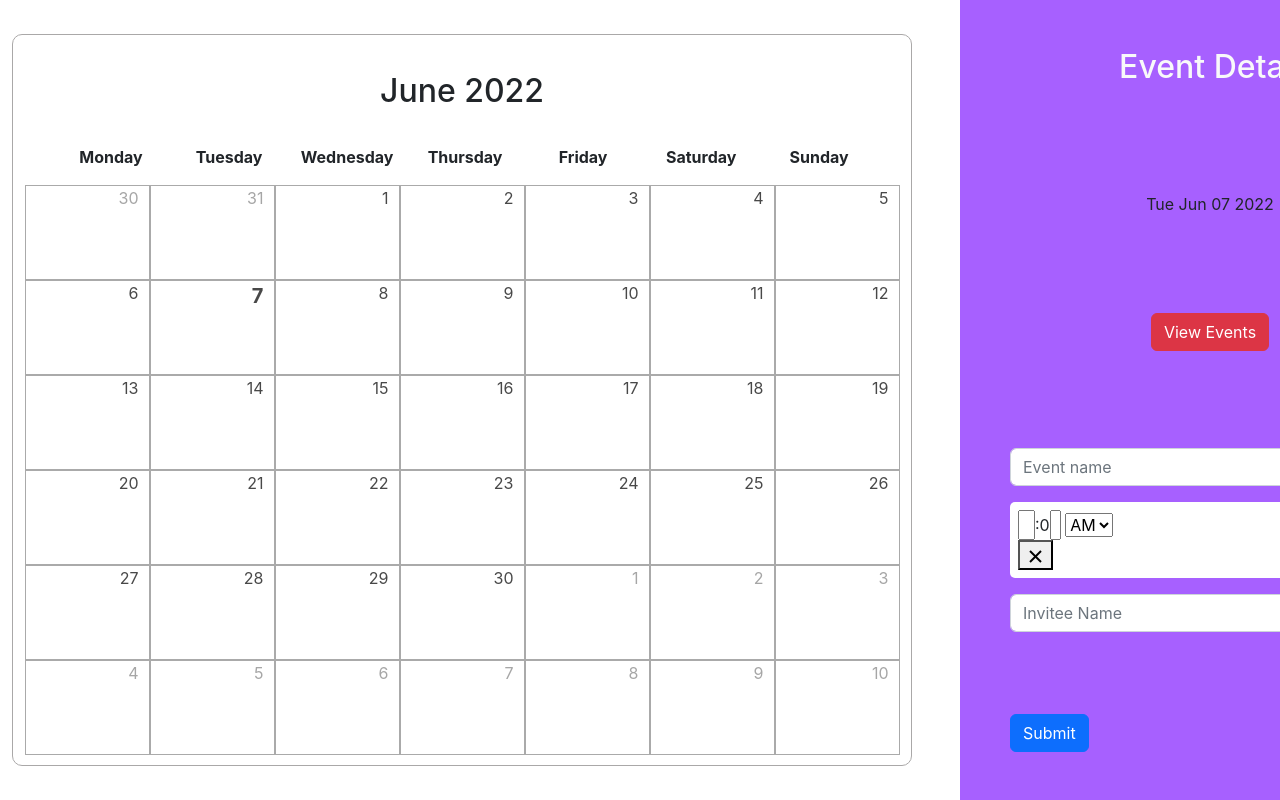
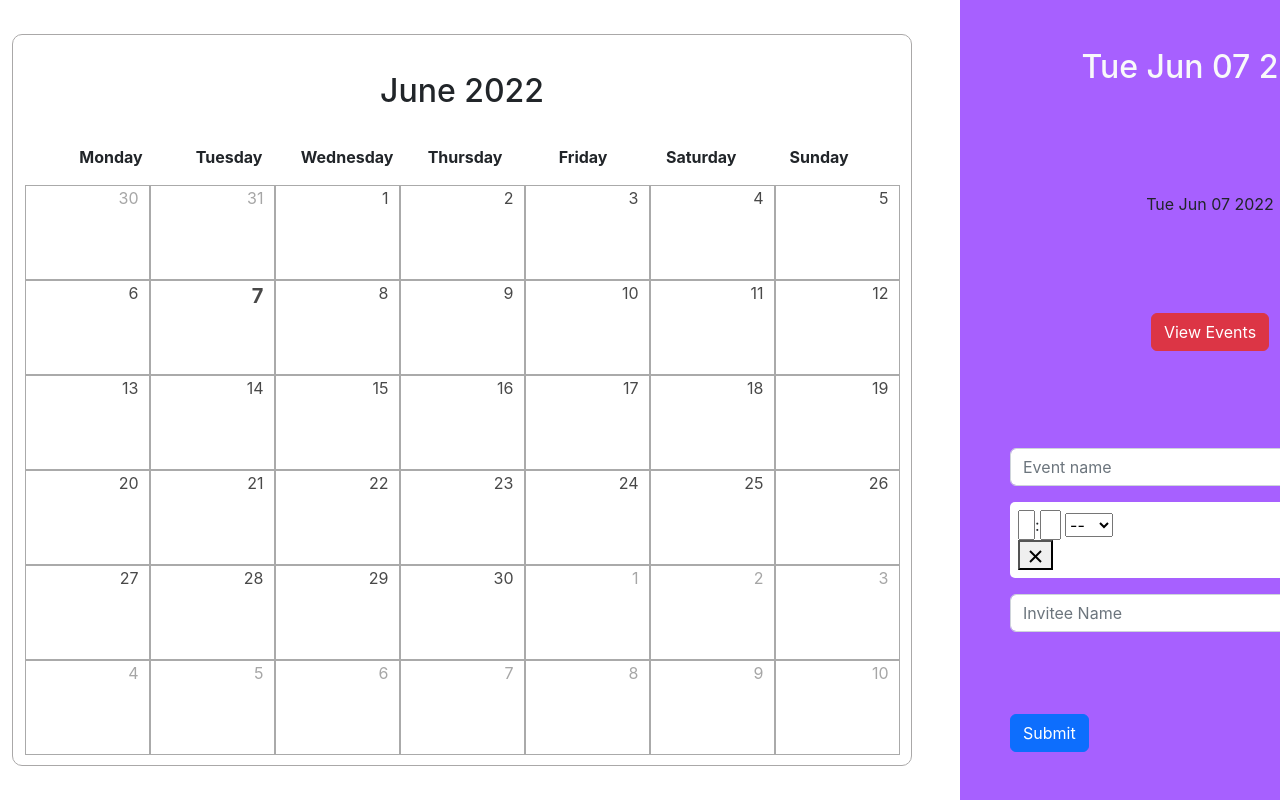
Before and after one commit to hanscristian3799/calendar-app, a React (Create React App) app: page / in a window 1280 px wide. Built offline with nearby package versions, Linux system fonts and the light colour scheme.

Commit message:
refactor code and change text

```diff
--- a/src/components/Event.js
+++ b/src/components/Event.js
@@ -18,12 +18,12 @@ const Events = () => {
 
   return (
     <div className="event-container d-flex flex-column align-items-center justify-content-around px-4">
-      <h2 className="text-light">Event Detail</h2>
-      <div className="event">{date ? date.date : "NOONE"}</div>
+      <h2 className="text-light">{date ? date.date : "Select Date"}</h2>
+      <div className="event">{date ? date.date : ""}</div>
       <button className="btn btn-danger" onClick={viewEvents}>
         View Events
       </button>
-      <Form date={date.date} />
+      <Form />
     </div>
   );
 };
--- a/src/components/Form.js
+++ b/src/components/Form.js
@@ -7,7 +7,7 @@ import "../style/event.css";
 const Form = () => {
   const dispatch = useDispatch();
 
-  const [time, setTime] = useState("10:00");
+  const [time, setTime] = useState("");
   const [invitees, setInvitess] = useState([]);
   const inviteeRef = useRef("");
   const nameRef = useRef("");
@@ -29,6 +29,9 @@ const Form = () => {
       time,
     };
     dispatch(addEvent(obj));
+    setInvitess([]);
+    nameRef.current.value = "";
+    setTime("");
   };
 
   return (
@@ -47,6 +50,8 @@ const Form = () => {
           value={time}
           className="time"
           disableClock
+          hourPlaceholder="10"
+          minutePlaceholder="00"
         />
       </div>
       <div className="mb-3">
```
